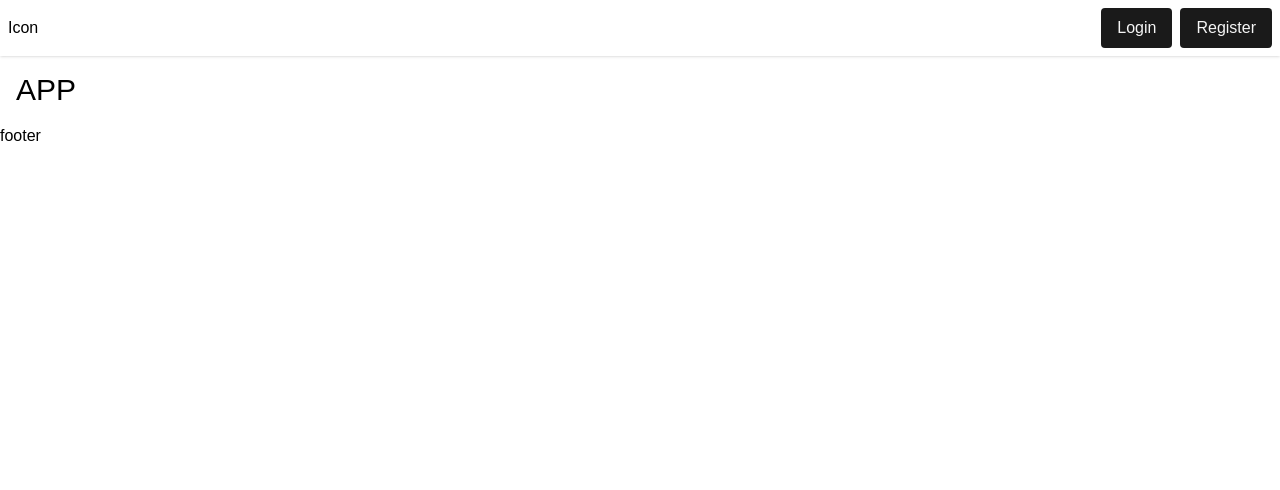
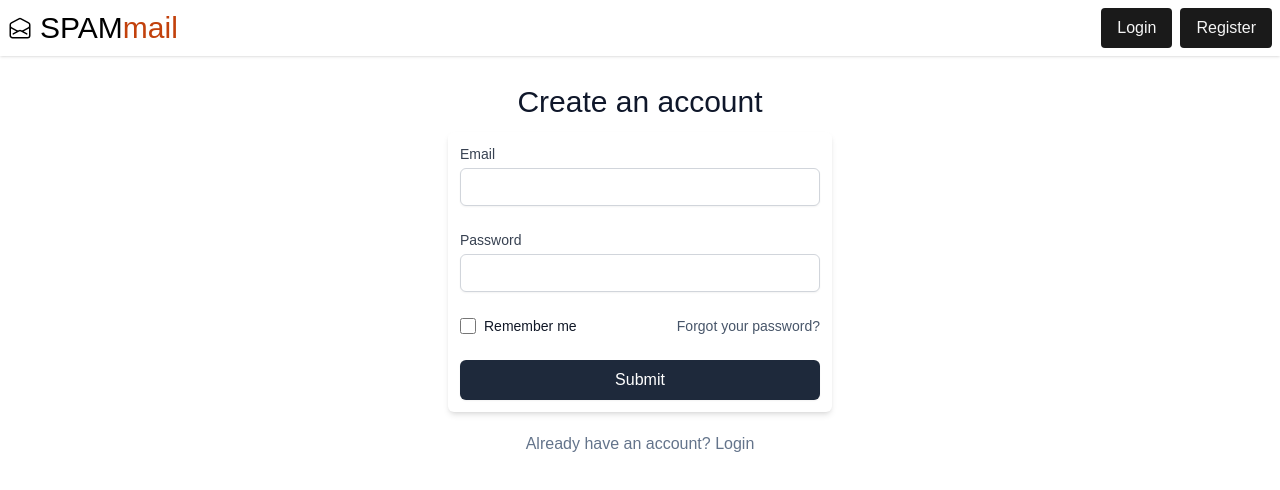
Before and after one commit to Strimlaren/fullstack-practice, a React (Vite) app in the folder frontend/: page /register in a window 1280 px wide. Shown: the top 490 px of the page. Built offline with nearby package versions, Linux system fonts and the light colour scheme; no server answers; a web font is replaced by a local one.

Commit message:
Created front page and register page

```diff
--- a/frontend/package.json
+++ b/frontend/package.json
@@ -10,8 +10,10 @@
     "preview": "vite preview"
   },
   "dependencies": {
+    "@heroicons/react": "^2.1.5",
     "react": "^18.3.1",
-    "react-dom": "^18.3.1"
+    "react-dom": "^18.3.1",
+    "react-router-dom": "^6.26.2"
   },
   "devDependencies": {
     "@eslint/js": "^9.9.0",
--- a/frontend/src/App.tsx
+++ b/frontend/src/App.tsx
@@ -1,17 +1,44 @@
 import Footer from "./components/Footer";
 import Header from "./components/Header";
+import LoginModal from "./components/LoginModal";
 
-import { useState } from "react";
+import { useState, useEffect } from "react";
 
-import LoginModal from "./components/LoginModal";
+import { Routes, Route, Link } from "react-router-dom";
+
+import Welcome from "./pages/Welcome";
+import Register from "./pages/Register";
 
 const App = () => {
   const [isLoggedIn, setIsLoggedIn] = useState<boolean>(false);
   const [isModalOpen, setIsModalOpen] = useState<boolean>(false);
   const [loggedUser, setLoggedUser] = useState<string>("");
+  const [isLoading, setIsLoading] = useState<boolean>(true);
+
+  // Checks if the user is still logged on
+  useEffect(() => {
+    fetch("/api/auth/status", {
+      credentials: "include",
+    })
+      .then((response) => response.json())
+      .then((data) => {
+        if (data.user) {
+          setIsLoggedIn(true);
+          setLoggedUser(data.user);
+          setIsLoading(false);
+        } else {
+          setIsLoggedIn(false);
+          setIsLoading(false);
+        }
+      })
+      .catch((error) => {
+        console.error("Error checking session:", error);
+        setIsLoading(false);
+      });
+  }, []);
 
   return (
-    <div className="flex flex-col">
+    <div className="flex flex-col test11">
       {isModalOpen ? (
         <LoginModal
           setIsModalOpen={setIsModalOpen}
@@ -21,11 +48,20 @@ const App = () => {
       ) : undefined}
       <Header
         isLoggedIn={isLoggedIn}
+        setIsLoggedIn={setIsLoggedIn}
         setIsModalOpen={setIsModalOpen}
         loggedUser={loggedUser}
+        setLoggedUser={setLoggedUser}
+        isLoading={isLoading}
       />
-      <div className="p-4">
-        <p className="text-3xl">APP</p>
+      <div className="flex justify-center items-center">
+        <Routes>
+          <Route
+            path="/register"
+            element={<Register setIsModalOpen={setIsModalOpen} />}
+          />
+          <Route path="/" element={<Welcome />} />
+        </Routes>
       </div>
       <Footer />
     </div>
--- a/frontend/src/components/Footer.tsx
+++ b/frontend/src/components/Footer.tsx
@@ -1,5 +1,5 @@
 const Footer = () => {
-  return <div>footer</div>;
+  return <div></div>;
 };
 
 export default Footer;
--- a/frontend/src/components/Header.tsx
+++ b/frontend/src/components/Header.tsx
@@ -1,18 +1,53 @@
 import { headerProps } from "../types/types";
+import { EnvelopeOpenIcon } from "@heroicons/react/24/outline";
+import { Link } from "react-router-dom";
 
-const Header = ({ isLoggedIn, setIsModalOpen, loggedUser }: headerProps) => {
+const Header = ({
+  isLoggedIn,
+  setIsLoggedIn,
+  setIsModalOpen,
+  loggedUser,
+  setLoggedUser,
+  isLoading,
+}: headerProps) => {
+  const handleLogout = async () => {
+    await fetch("/api/auth/logout");
+    setLoggedUser("");
+    setIsLoggedIn(false);
+  };
+
   return (
     <div className="shadow p-2 flex justify-between items-center">
-      <p>Icon</p>
+      <div className="flex gap-2 items-center justify-center">
+        <EnvelopeOpenIcon className="text-black size-6" />
+        <p className="text-3xl">
+          SPAM<span className="text-orange-700">mail</span>
+        </p>
+      </div>
       <nav className="flex gap-2">
-        {isLoggedIn ? (
-          <p>Welcome, {loggedUser}</p>
+        {!isLoading ? (
+          isLoggedIn ? (
+            <div className="flex gap-2 items-center">
+              <p>
+                Welcome, <span className="text-orange-700">{loggedUser}</span>
+              </p>
+              <a onClick={handleLogout} className="button1">
+                Logout
+              </a>
+            </div>
+          ) : (
+            <>
+              <a onClick={() => setIsModalOpen(true)} className="button1">
+                Login
+              </a>
+              <Link to="/register">
+                <p className="button1">Register</p>
+              </Link>
+            </>
+          )
         ) : (
-          <a onClick={() => setIsModalOpen(true)} className="button1">
-            Login
-          </a>
+          <p className="loadingButton">Loading...</p>
         )}
-        {isLoggedIn ? undefined : <p className="button1">Register</p>}
       </nav>
     </div>
   );
--- a/frontend/src/components/LoginModal.tsx
+++ b/frontend/src/components/LoginModal.tsx
@@ -1,5 +1,8 @@
 import { loginModalProps } from "../types/types";
 import { useState } from "react";
+import { useNavigate, Link } from "react-router-dom";
+
+import { EnvelopeOpenIcon, EnvelopeIcon } from "@heroicons/react/24/outline";
 
 const LoginModal = ({
   setIsModalOpen,
@@ -8,8 +11,9 @@ const LoginModal = ({
 }: loginModalProps) => {
   const [email, setEmail] = useState<string>("");
   const [password, setPassword] = useState<string>("");
+  const navigate = useNavigate();
 
-  const handleSubmit = async (event) => {
+  const handleSubmit = async (event: React.FormEvent<HTMLFormElement>) => {
     event.preventDefault();
 
     const response = await fetch("/api/auth/login", {
@@ -28,6 +32,7 @@ const LoginModal = ({
       setIsLoggedIn(true);
       setIsModalOpen(false);
       console.log("Logged in successfully");
+      navigate("/");
     } else {
       console.log("Something went wrong");
       console.log(response);
@@ -39,8 +44,8 @@ const LoginModal = ({
       onClick={() => setIsModalOpen(false)}
       className="absolute flex flex-col justify-center items-center bg-black bg-opacity-60 w-screen h-screen">
       <div className="flex flex-col w-96 p-0 rounded-md items-center">
-        <p className="text-white">ICON</p>
-        <h2 className="text-3xl text-white">Welcome to SPAM Email</h2>
+        <EnvelopeIcon className="size-7 text-white" />
+        <h2 className="text-3xl text-white">Login to SPAM Email</h2>
         <div
           onClick={(e) => e.stopPropagation()}
           className="bg-white flex border p-3 border-gray-400 flex-col w-full mt-3 rounded-md shadow-md">
@@ -113,9 +118,11 @@ const LoginModal = ({
           </form>
         </div>
         <div className="flex justify-center mt-5 w-full">
-          <p className="text-slate-900">
+          <p className="text-slate-700">
             Don't have an account?
-            <a> Register</a>
+            <Link to="/register">
+              <a className="text-slate-700 hover:text-slate-900"> Register</a>
+            </Link>
           </p>
         </div>
       </div>
--- a/frontend/src/index.css
+++ b/frontend/src/index.css
@@ -6,6 +6,16 @@
 
 * {
   font-family: "Baloo Paaji 2", sans-serif;
+}
+
+html,
+body {
+  height: 100vh;
+}
+
+.test11 {
+  min-height: 100vh;
+  overflow: hidden;
 }
 
 .button1 {
@@ -20,3 +30,10 @@
   background-color: black;
   cursor: pointer;
 }
+
+.loadingButton {
+  padding: .5rem 1rem;
+  color: whitesmoke;
+  background-color: rgb(26, 26, 26);
+  border-radius: 4px;
+}
--- a/frontend/src/main.tsx
+++ b/frontend/src/main.tsx
@@ -1,10 +1,15 @@
 import { StrictMode } from "react";
 import { createRoot } from "react-dom/client";
 import App from "./App.tsx";
+
+import { BrowserRouter } from "react-router-dom";
+
 import "./index.css";
 
 createRoot(document.getElementById("root")!).render(
   <StrictMode>
-    <App />
+    <BrowserRouter>
+      <App />
+    </BrowserRouter>
   </StrictMode>
 );
--- /dev/null
+++ b/frontend/src/pages/Register.tsx
@@ -0,0 +1,92 @@
+import React from "react";
+import { Link } from "react-router-dom";
+
+import { EnvelopeIcon } from "@heroicons/react/24/outline";
+import { registerProps } from "../types/types";
+
+const Register = ({ setIsModalOpen }: registerProps) => {
+  return (
+    <div className="flex flex-col justify-center w-96 p-0 rounded-md items-center">
+      <EnvelopeIcon className="size-7 text-white" />
+      <h2 className="text-3xl text-slate-900">Create an account</h2>
+      <div className="bg-white flex p-3 flex-col w-full mt-3 rounded-md shadow-md">
+        <form className="space-y-6">
+          <div>
+            <label
+              htmlFor="email"
+              className="block text-sm font-medium text-gray-700">
+              Email
+            </label>
+            <input
+              type="email"
+              id="email"
+              name="email"
+              required
+              className="mt-1 block w-full px-3 py-2 border border-gray-300 rounded-md shadow-sm focus:outline-none focus:ring-slate-500 focus:border-slate-500 sm:text-sm"
+            />
+          </div>
+
+          <div>
+            <label
+              htmlFor="password"
+              className="block text-sm font-medium text-gray-700">
+              Password
+            </label>
+            <input
+              type="password"
+              id="password"
+              name="password"
+              required
+              className="mt-1 block w-full px-3 py-2 border border-gray-300 rounded-md shadow-sm focus:outline-none focus:ring-slate-500 focus:border-slate-500 sm:text-sm"
+            />
+          </div>
+
+          <div className="flex items-center justify-between">
+            <div className="flex items-center">
+              <input
+                id="remember-me"
+                name="remember-me"
+                type="checkbox"
+                className="h-4 w-4 text-slate-600 focus:ring-slate-900 border-gray-300 rounded"
+              />
+              <label
+                htmlFor="remember-me"
+                className="ml-2 block text-sm text-gray-900">
+                Remember me
+              </label>
+            </div>
+
+            <div className="text-sm">
+              <a
+                href="#"
+                className="font-medium text-slate-600 hover:text-slate-900">
+                Forgot your password?
+              </a>
+            </div>
+          </div>
+
+          <div>
+            <button
+              type="submit"
+              className="w-full bg-slate-800 text-white px-4 py-2 rounded-md shadow-sm hover:bg-slate-900 focus:outline-none focus:ring-2 focus:ring-slate-500 focus:ring-offset-2">
+              Submit
+            </button>
+          </div>
+        </form>
+      </div>
+      <div className="flex justify-center mt-5 w-full">
+        <p className="text-slate-500">
+          Already have an account?
+          <a
+            className="text-slate-500 hover:text-slate-900 cursor-pointer"
+            onClick={() => setIsModalOpen(true)}>
+            {" "}
+            Login
+          </a>
+        </p>
+      </div>
+    </div>
+  );
+};
+
+export default Register;
--- /dev/null
+++ b/frontend/src/pages/Welcome.tsx
@@ -0,0 +1,46 @@
+import { RocketLaunchIcon } from "@heroicons/react/24/outline";
+import { CogIcon } from "@heroicons/react/24/outline";
+import { InformationCircleIcon } from "@heroicons/react/24/outline";
+
+const Welcome = () => {
+  return (
+    <main className="flex items-center mt-40 ml-12">
+      <div className="flex flex-col max-w-4xl">
+        <h1 className="text-5xl font-black">AI-Powered SPAM mail.</h1>
+        <h4 className="text-2xl mb-5">
+          Unlock the power of AI to send enough emails to be sure <br />
+          at least one lands in the inbox.
+        </h4>
+        <div className="flex gap-8">
+          <div className="flex flex-col flex-1">
+            <RocketLaunchIcon className="size-6" />
+            <h3 className="font-semibold">Intelligent Spamming</h3>
+            <p>
+              Let AI handle the heavy lifting of your spamming, everything from
+              maximum emails generated per second to maximizing email size for
+              best effect.
+            </p>
+          </div>
+          <div className="flex flex-col flex-1">
+            <CogIcon className="size-6" />
+            <h3 className="font-semibold">Personalized Spamming</h3>
+            <p>
+              Tailor your spamming to each group of people, for maximum
+              annoyment and dominance.
+            </p>
+          </div>
+          <div className="flex flex-col flex-1">
+            <InformationCircleIcon className="size-6" />
+            <h3 className="font-semibold">Powerful Spamming</h3>
+            <p>
+              Gain deep insights about your target audience and spamming
+              performance to optimize your spamming strategy.
+            </p>
+          </div>
+        </div>
+      </div>
+    </main>
+  );
+};
+
+export default Welcome;
--- a/frontend/src/types/types.tsx
+++ b/frontend/src/types/types.tsx
@@ -2,8 +2,11 @@ import { SetStateAction } from "react";
 
 export interface headerProps {
   isLoggedIn: boolean;
+  setIsLoggedIn: React.Dispatch<React.SetStateAction<boolean>>;
   setIsModalOpen: React.Dispatch<React.SetStateAction<boolean>>;
   loggedUser: string;
+  setLoggedUser: React.Dispatch<React.SetStateAction<string>>;
+  isLoading: boolean;
 }
 
 export interface loginModalProps {
@@ -11,3 +14,7 @@ export interface loginModalProps {
   setIsLoggedIn: React.Dispatch<React.SetStateAction<boolean>>;
   setLoggedUser: React.Dispatch<React.SetStateAction<string>>;
 }
+
+export interface registerProps {
+  setIsModalOpen: React.Dispatch<React.SetStateAction<boolean>>;
+}
```
Also changed, not shown: frontend/src/pages/Campaigns.tsx (added), 2 other files (tests, documents, lock files or other folders).
